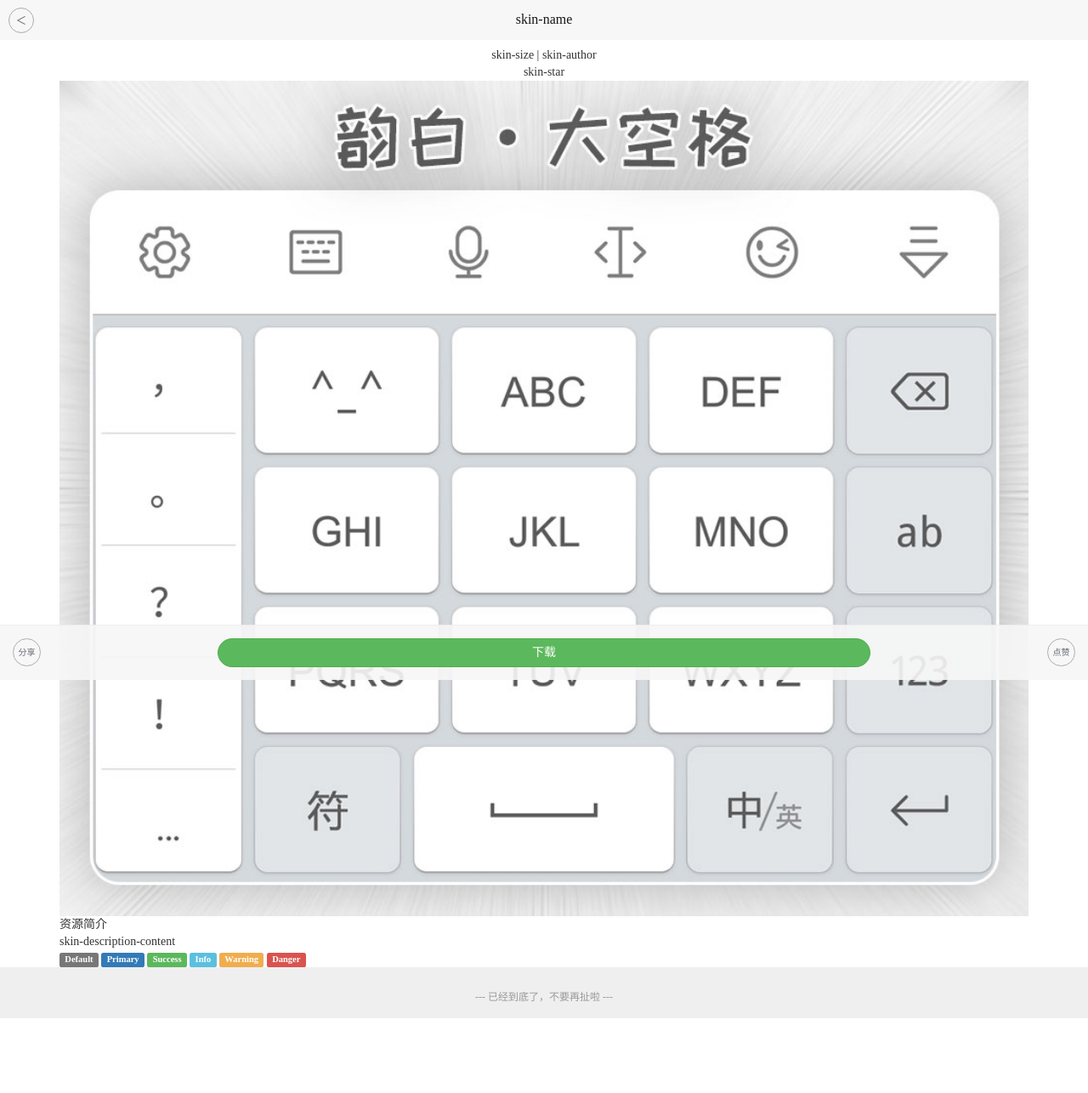
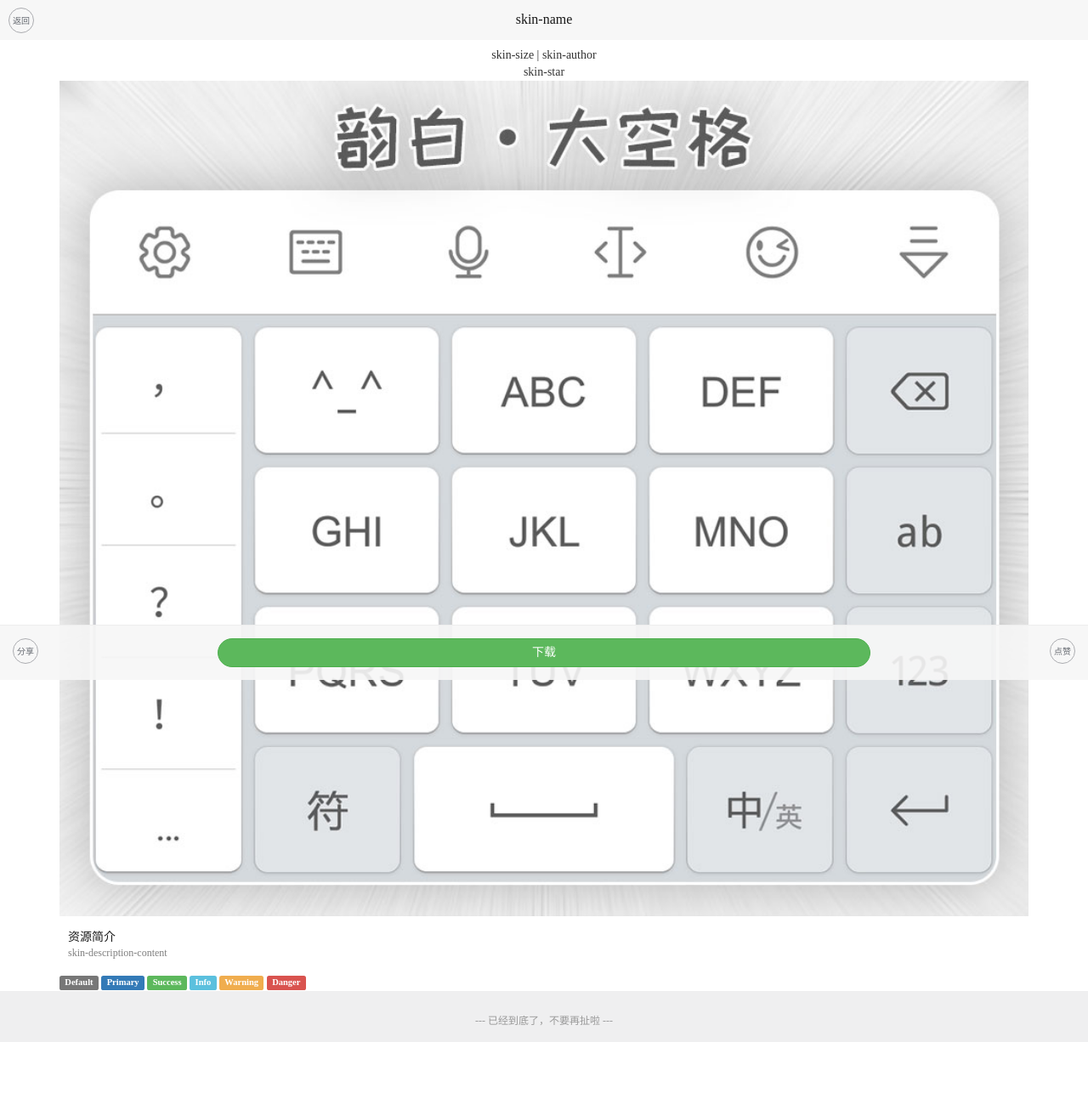
Before and after one commit to godbiao/i, a PHP site: page /skins/item.html in a window 1280 px wide. Shown: the whole page at 85% size. Before the commit the page ends 1198 px from the top, so only its background shows below. Run offline with PHP 8.4, Linux system fonts and the light colour scheme.

Commit message:
skins-item-1.0

```diff
--- a/skins/css/style.css
+++ b/skins/css/style.css
@@ -143,6 +143,21 @@ ul {
     width: 100%;
 }
 
+#item .skin-description {
+    padding: 15px 10px;
+}
+
+#item .skin-description-title {
+    font-size: 14px;
+    color: #181818;
+}
+
+#item .skin-description-content,
+#item .skin-description-update {
+    font-size: 12px;
+    color: #7f7f7f;
+}
+
 #item .back,
 #item .share,
 #item .like {
@@ -161,21 +176,20 @@ ul {
     float: left;
     margin-top: -3px;
     left: 10px;
-    font-size: 20px;
 }
 
 #item .share {
-    width: 33px;
-    height: 33px;
-    line-height: 32px;
+    width: 30px;
+    height: 30px;
+    line-height: 29px;
     float: left;
     left: 15px;
 }
 
 #item .like {
-    width: 33px;
-    height: 33px;
-    line-height: 32px;
+    width: 30px;
+    height: 30px;
+    line-height: 29px;
     right: 15px;
 }
 
--- a/skins/item.html
+++ b/skins/item.html
@@ -19,7 +19,7 @@
 <body id="item">
     <div class="container-fluid">
         <nav class="navbar-fixed-top" role="navigation">
-            <div class="back">&lt;</div>
+            <div class="back">返回</div>
             <div class="skin-name">skin-name</div>
         </nav>
     </div>
```
